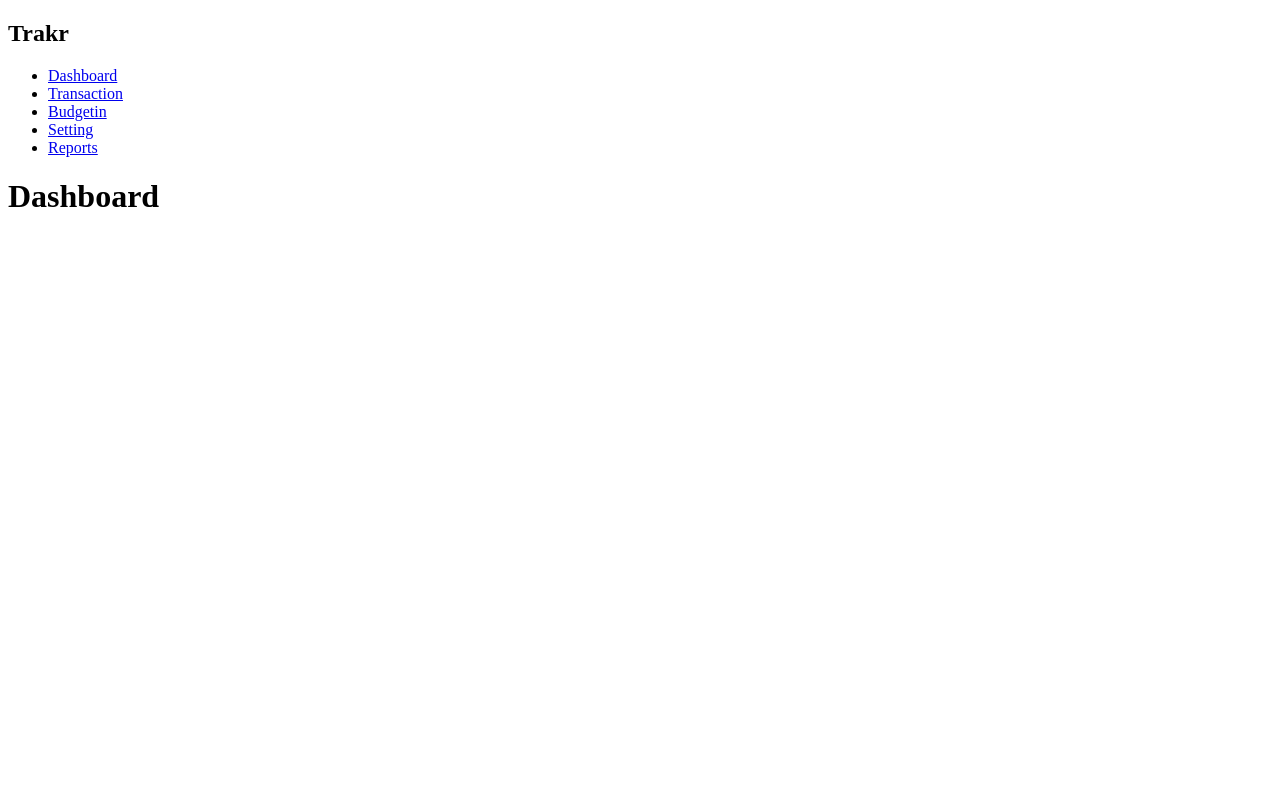
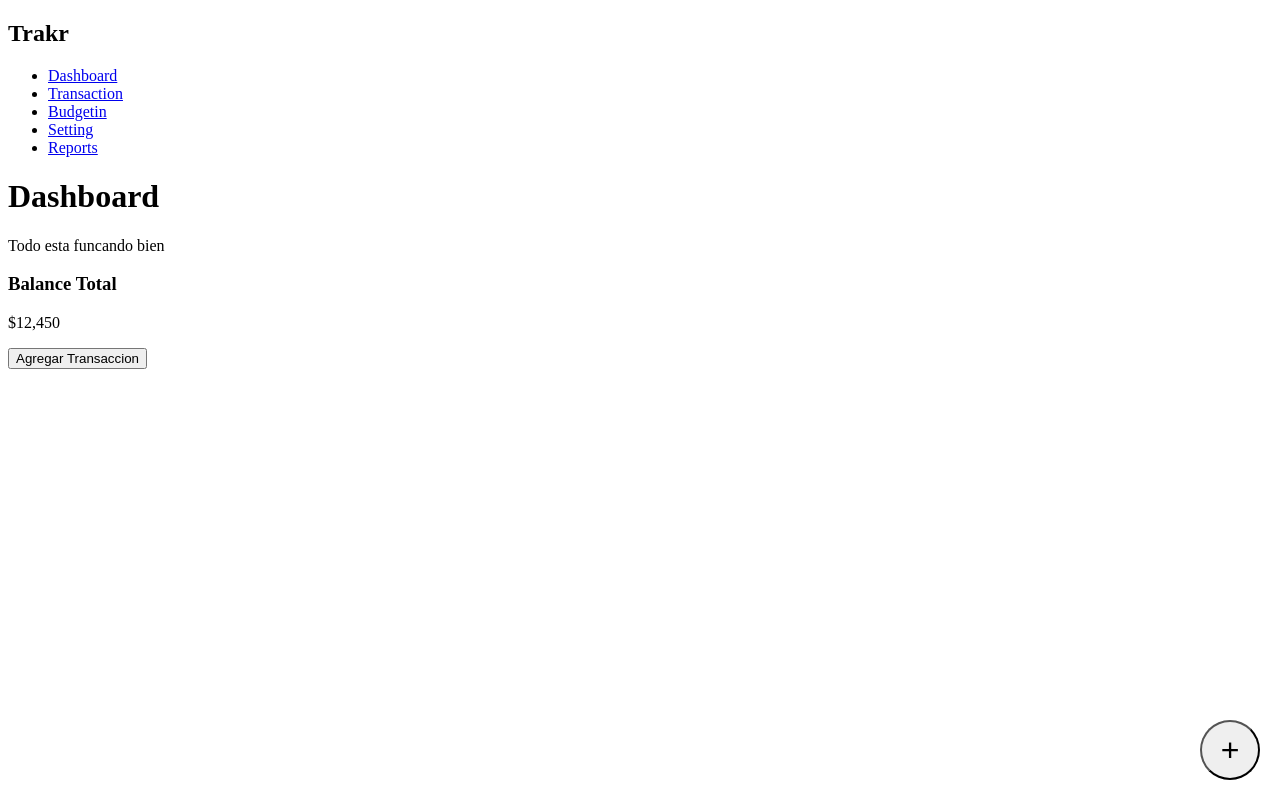
Before and after one commit to joelA4/trakr, a Vue app in the folder trakr-vue/: page /dashboard in a window 1280 px wide. Built offline with nearby package versions, Linux system fonts and the light colour scheme.

Commit message:
elementos UI creados FAB y TransactionModal Funcagod

```diff
--- a/trakr-vue/src/components/Layout/MainLayout.vue
+++ b/trakr-vue/src/components/Layout/MainLayout.vue
@@ -1,6 +1,21 @@
 <script setup>
+    import { ref } from 'vue'
+
     import NavigationBar from './NavigationBar.vue'
     import SideMenu from './SideMenu.vue'
+    import QuickActionsFAB from '../dashboard/QuickActionsFAB.vue'
+    import TransactionModal from '../forms/TransactionModal.vue';
+
+    // Aqui manejaremos el estado del modal despues
+    const showModal = ref(false)
+
+    function onOpenTransactionModal() {
+        showModal.value = true
+    }
+
+    function onCloseModal(){
+        showModal.value = false
+    }
 
 </script>
 
@@ -15,6 +30,10 @@
                 <RouterView />
             </main>
         </div>
+
+        <QuickActionsFAB @open-transaction-modal="onOpenTransactionModal" />
+
+        <TransactionModal :show="showModal" @close="onCloseModal" />
     </div>
 </template>
 
--- a/trakr-vue/src/components/dashboard/QuickActionsFAB.vue
+++ b/trakr-vue/src/components/dashboard/QuickActionsFAB.vue
@@ -0,0 +1,25 @@
+<script setup>
+    const emit = defineEmits(['open-transaction-modal'])
+
+    function handleClick() {
+        emit('open-transaction-modal')
+    }
+</script>
+
+<template>
+    <button class="fab" @click="handleClick">
+        +
+    </button>
+</template>
+
+<style scoped>
+    .fab {
+        position: fixed;
+        bottom: 20px;
+        right: 20px;
+        width: 60px;
+        height: 60px;
+        border-radius: 50%;
+        font-size: 32px;
+    }
+</style>
--- a/trakr-vue/src/components/forms/TransactionModal.vue
+++ b/trakr-vue/src/components/forms/TransactionModal.vue
@@ -0,0 +1,39 @@
+<script setup>
+    defineProps({
+        show: {
+            type: Boolean,
+            default:false
+        }
+    })
+    const emit = defineEmits(['close'])
+</script>
+
+<template>
+    <div v-if="show" class="modal-backdrop">
+        <div class="modal-content">
+            <h2>Nueva Transaccion</h2>
+
+            <p>Aqui iria el form despues.</p>
+
+            <button @click="emit('close')">Cerrar</button>
+        </div>
+    </div>
+</template>
+
+<style scoped>
+    .modal-backdrop {
+        position: fixed;
+        inset: 0;
+        background: rgba(0, 0, 0, 5);
+        display: flex;
+        justify-content: center;
+        align-items: center;
+    }
+
+    .modal-content {
+        background: white;
+        padding: 20px;
+        border-radius: 12px;
+        width: 300px;
+    }
+</style>
--- a/trakr-vue/src/components/ui/Button.vue
+++ b/trakr-vue/src/components/ui/Button.vue
@@ -9,9 +9,9 @@
 </script>
 
 <template>
-    <Button :class="variant">
+    <button :class="variant">
         {{ label }}
-    </Button>
+    </button>
 </template>
 
 <style scoped>
--- a/trakr-vue/src/views/Dashboard.vue
+++ b/trakr-vue/src/views/Dashboard.vue
@@ -1,9 +1,17 @@
 <script setup>
-
+    import Button from '../components/ui/Button.vue'
+    import DataCard from '../components/ui/DataCard.vue'
+    import AlertMessage from '../components/ui/AlertMessage.vue'
 </script>
 
 <template>
     <h1>Dashboard</h1>
+
+    <AlertMessage type="success" message="Todo esta funcando bien" />
+
+    <DataCard tittle="Balance Total" value="$12,450" />
+
+    <Button label="Agregar Transaccion" variant="primary" />
 </template>
 
 <style scoped>
```
Also changed, not shown: trakr-vue/src/components/ui/Modal.vue (added, +17 -0 lines).
